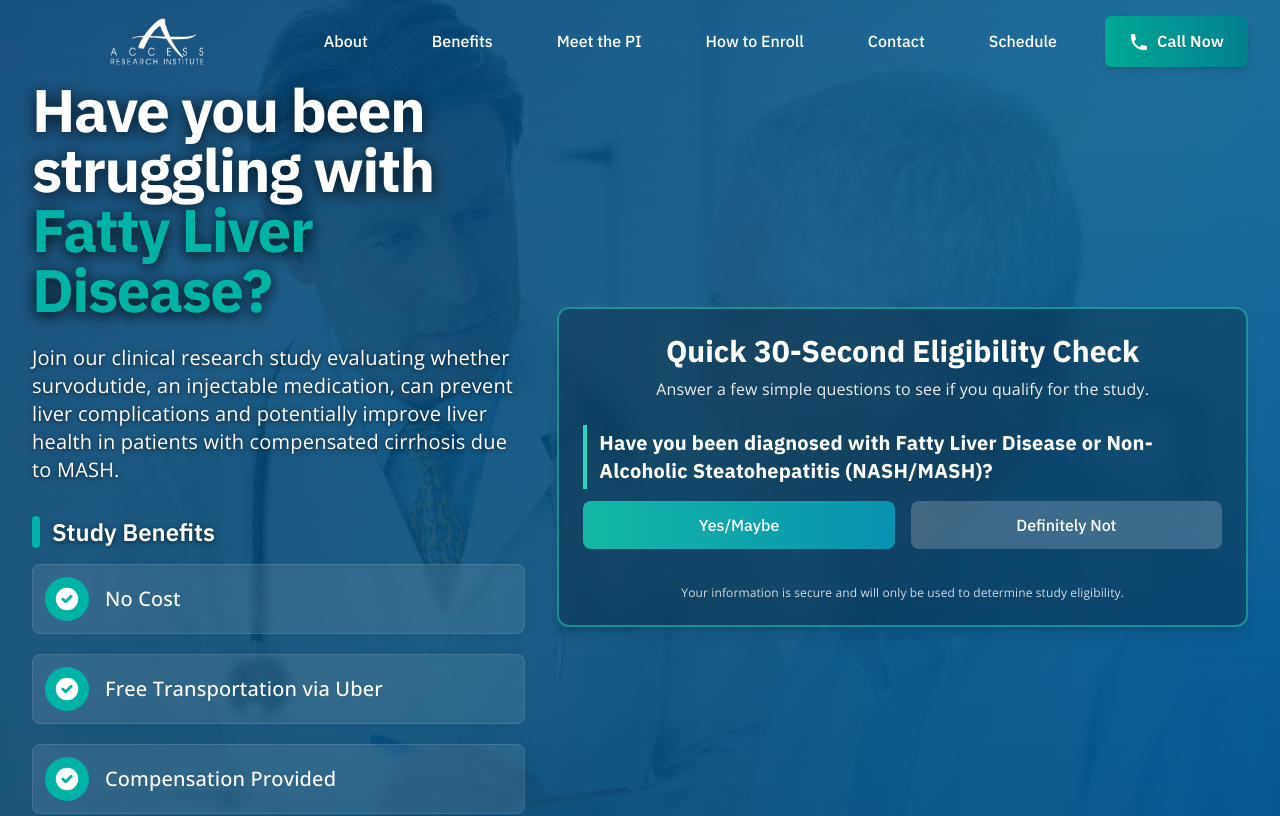
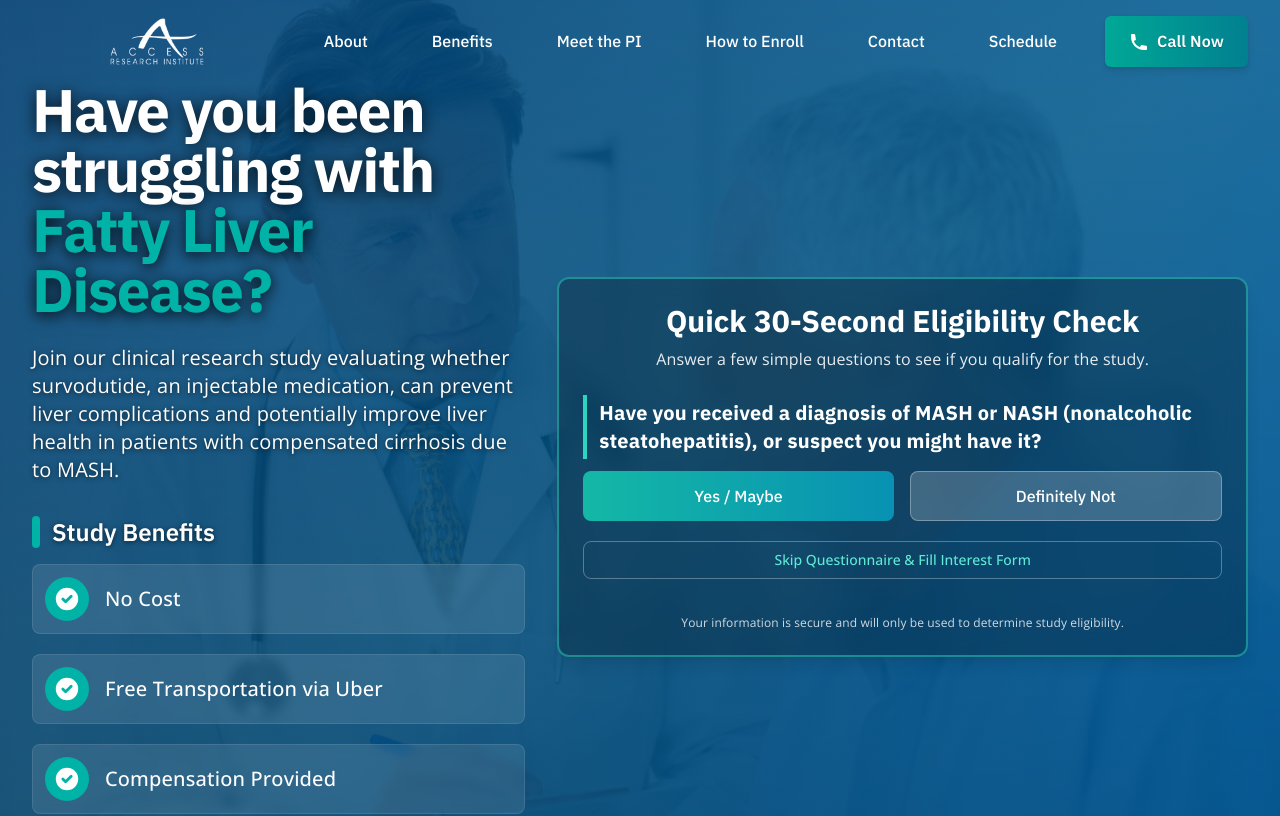
Before and after one commit to am23219/ari-asthma-study, a Next.js app: page / in a window 1280 px wide. Shown: the top 816 px of the page. Built offline with nearby package versions, Linux system fonts and the light colour scheme.

Commit message:
added skip

```diff
--- a/app/components/LeadCaptureForm.jsx
+++ b/app/components/LeadCaptureForm.jsx
@@ -10,6 +10,7 @@ export default function LeadCaptureForm({ context = 'default' }) {
   const [currentStep, setCurrentStep] = useState('initial');
   const [isSubmitting, setIsSubmitting] = useState(false);
   const [errorMessage, setErrorMessage] = useState('');
+  const [skippedPrescreen, setSkippedPrescreen] = useState(false);
   const [formData, setFormData] = useState({
     hasDiagnosis: null,
     hasOtherLiverDisease: null,
@@ -54,6 +55,18 @@ export default function LeadCaptureForm({ context = 'default' }) {
     }
   };
 
+  const handleSkipToContact = () => {
+    setSkippedPrescreen(true);
+    setFormData({
+      ...formData,
+      hasDiagnosis: null,
+      hasOtherLiverDisease: null,
+      pregnancyStatus: null,
+      hadRecentCardiacEvent: null,
+    });
+    setCurrentStep('contactInfo');
+  };
+
   const handleInputChange = (e) => {
     const { name, value } = e.target;
     setFormData({
@@ -95,10 +108,11 @@ export default function LeadCaptureForm({ context = 'default' }) {
           source: "Website Eligibility Form",
           notes: `Quick Eligibility Form Submission
 Submitted at: ${new Date().toISOString()}
-Has MASH/NASH Diagnosis: ${formData.hasDiagnosis ? "Yes/Maybe" : "Definitely Not"}
-Has Other Liver Disease: ${formData.hasOtherLiverDisease ? "Yes" : "No"}
-Pregnancy Status (if applicable): ${formData.pregnancyStatus ? "Yes" : "No"}
-Recent Cardiac Event: ${formData.hadRecentCardiacEvent ? "Yes" : "No"}`
+Did Prescreen: ${!skippedPrescreen}
+Has MASH/NASH Diagnosis: ${formData.hasDiagnosis !== null ? (formData.hasDiagnosis ? "Yes/Maybe" : "Definitely Not") : "Skipped"}
+Has Other Liver Disease: ${formData.hasOtherLiverDisease !== null ? (formData.hasOtherLiverDisease ? "Yes" : "No") : "Skipped"}
+Pregnancy Status (if applicable): ${formData.pregnancyStatus !== null ? (formData.pregnancyStatus ? "Yes" : "No") : "Skipped"}
+Recent Cardiac Event: ${formData.hadRecentCardiacEvent !== null ? (formData.hadRecentCardiacEvent ? "Yes" : "No") : "Skipped"}`
         };
 
         // Use API key directly - this is what works in testing
@@ -192,6 +206,7 @@ Recent Cardiac Event: ${formData.hadRecentCardiacEvent ? "Yes" : "No"}`
 
   const restart = () => {
     setCurrentStep('initial');
+    setSkippedPrescreen(false);
     setFormData({
       hasDiagnosis: null,
       hasOtherLiverDisease: null,
@@ -256,10 +271,10 @@ Recent Cardiac Event: ${formData.hadRecentCardiacEvent ? "Yes" : "No"}`
   );
 
   const buttonSecondaryClasses = clsx(
-      "flex-1 py-2.5 sm:py-3 rounded-lg font-medium text-base font-heading",
+      "flex-1 py-2.5 sm:py-3 rounded-lg font-medium text-base font-heading transition-colors duration-150 ease-in-out",
       {
-          'bg-blue-light-bg hover:bg-blue-light-bg/80 text-navy-deep': context === 'default' || context === 'consultation',
-          'bg-white/20 hover:bg-white/30 text-white': context === 'hero' // Lighter secondary button for hero
+          'bg-white text-blue-primary border border-blue-200 hover:bg-blue-50': context === 'default' || context === 'consultation',
+          'bg-white/20 hover:bg-white/30 text-white border border-white/30': context === 'hero'
       }
   );
 
@@ -292,22 +307,24 @@ Recent Cardiac Event: ${formData.hadRecentCardiacEvent ? "Yes" : "No"}`
           >
             <div className="mb-4 sm:mb-5">
               <p className={questionTextClasses}>
-              Have you been diagnosed with Fatty Liver Disease or Non-Alcoholic Steatohepatitis (NASH/MASH)?
+              Have you received a diagnosis of MASH or NASH (nonalcoholic steatohepatitis), or suspect you might have it?
               </p>
-              <div className="flex gap-3 sm:gap-4">
-                <button
-                  onClick={() => handleAnswer('hasDiagnosis', true)}
-                  className={buttonPrimaryClasses}
-                >
-                  Yes/Maybe
-                </button>
-                <button
-                  onClick={() => handleAnswer('hasDiagnosis', false)}
-                  className={buttonSecondaryClasses}
-                >
-                  Definitely Not
-                </button>
+              <div className="flex flex-col sm:flex-row sm:space-x-4 space-y-3 sm:space-y-0 mb-3">
+                <button onClick={() => handleAnswer('hasDiagnosis', true)} className={buttonPrimaryClasses}>Yes / Maybe</button>
+                <button onClick={() => handleAnswer('hasDiagnosis', false)} className={buttonSecondaryClasses}>Definitely Not</button>
               </div>
+              <button
+                onClick={handleSkipToContact}
+                className={clsx(
+                  "w-full text-sm py-2 rounded-lg font-medium transition-colors duration-150 ease-in-out mt-2",
+                  {
+                    'text-blue-primary hover:bg-blue-50 border border-blue-200': context === 'default' || context === 'consultation',
+                    'text-teal-300 hover:bg-white/10 border border-white/30': context === 'hero'
+                  }
+                )}
+              >
+                Skip Questionnaire & Fill Interest Form
+              </button>
             </div>
           </motion.div>
         )}
```
